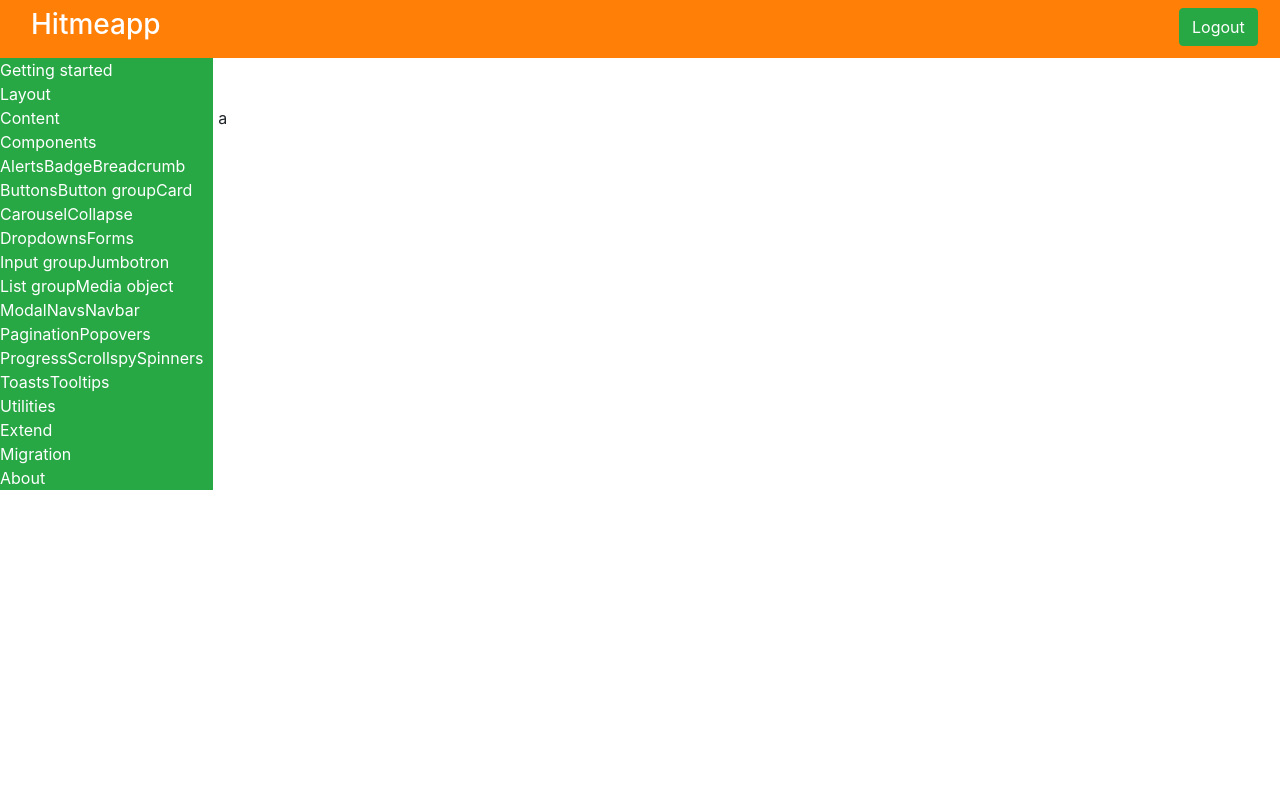
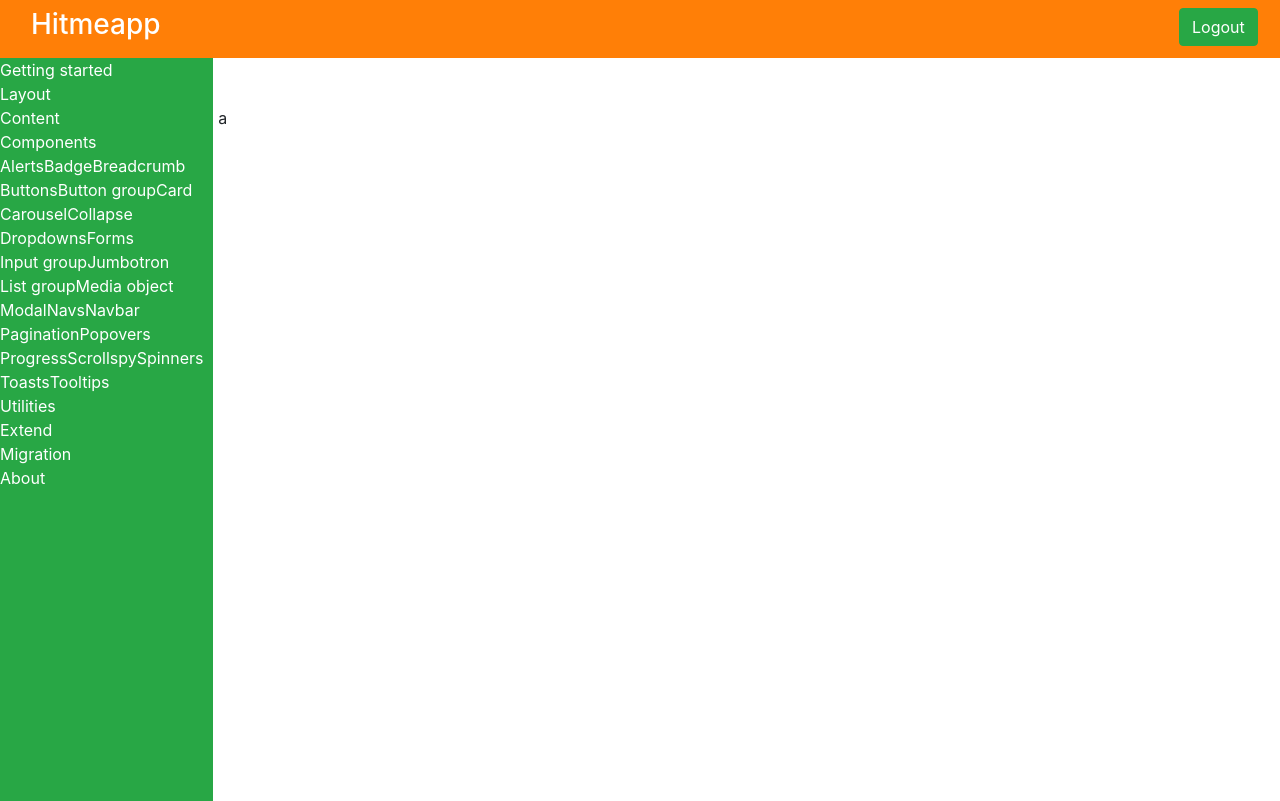
Before and after one commit to gonza56d/hitmeapp, a Django app: page / in a window 1280 px wide. Before the commit the page ends 490 px from the top, so only its background shows below. Run offline with Django 3.2, Linux system fonts and the light colour scheme; the visitor is signed in with stand-in values (Sample User, id 1); parts of the project's set-up code (start-up, migrations or seed data) failed here and were passed over; some libraries are stand-ins or nearby versions.

Commit message:
success layout

```diff
--- a/hitmeapp/static/css/custom.css
+++ b/hitmeapp/static/css/custom.css
@@ -1,3 +1,10 @@
+@media (min-width: 768px) {
+    body, .app-sidebar {
+        height: calc(100vh - 57px);
+    }
+}
+
+
 .bg-app {
     background-color: #ff7f07!important
 }
--- a/hitmeapp/templates/main.html
+++ b/hitmeapp/templates/main.html
@@ -20,7 +20,7 @@
     {% include 'navbar.html' %}
 
     <div class="container-fluid">
-        <div class="row flex-xl-nowrap">
+        <div class="row flex-xl-nowrap bodyrow">
             {% if user.is_authenticated %}
             {% include 'sidebar.html' %}
             {% endif %}
--- a/hitmeapp/templates/navbar.html
+++ b/hitmeapp/templates/navbar.html
@@ -6,7 +6,7 @@
 
     <div class="row col-12 px-0">
         <a class="col-8 {% if user.is_authenticated %}col-md-11{% else %}col-md-6{% endif %}" href="/" aria-label="Hitmeapp">
-            <h3>Hitmeapp</h3>
+            <h3 class="mx-auto">Hitmeapp</h3>
         </a>
         {% if user.is_authenticated %}
         <form class="col-4 col-md-1" method="GET" action="{% url 'users:login' %}">
--- a/hitmeapp/templates/sidebar.html
+++ b/hitmeapp/templates/sidebar.html
@@ -1,4 +1,4 @@
-<div class="col-md-3 col-xl-2 bd-sidebar bg-success">
+<div class="col-md-3 col-xl-2 bd-sidebar bg-success app-sidebar">
 
     <button class="btn bd-search-docs-toggle d-md-none p-0 float-right collapsed" type="button" data-toggle="collapse"
         data-target="#bd-docs-nav" aria-controls="bd-docs-nav" aria-expanded="false"
```
